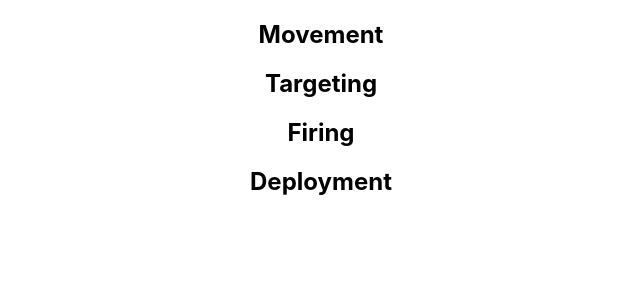
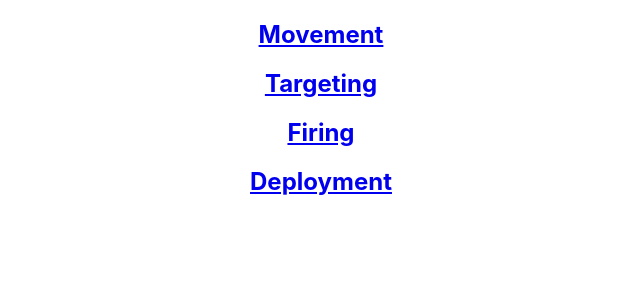
Before and after one commit to johnnycricket/alpha-strike-solo, a React (Create React App) app: page / in a window 1280 px wide. Shown: the top 300 px of the page, without its empty margins (319-959 px from the left). Built offline with nearby package versions, Linux system fonts and the light colour scheme.

Commit message:
putting headers into router links

```diff
--- a/src/routes/dashboard.tsx
+++ b/src/routes/dashboard.tsx
@@ -5,20 +5,24 @@ const Dashboard = () => {
     return (
         <div>
             <section>
-                <h1>Movement</h1>
-                <Link to='/movement'></Link>
+                <Link to='/movement'>
+                    <h1>Movement</h1>
+                </Link>
             </section>
             <section>
-                <h1>Targeting</h1>
-                <Link to='/targeting'></Link>
+                <Link to='/targeting'>
+                    <h1>Targeting</h1>
+                </Link>
             </section>
             <section>
-                <h1>Firing</h1>
-                <Link to='/firing'></Link>
+                <Link to='/firing'>
+                    <h1>Firing</h1>
+                </Link>
             </section>
             <section>
-                <h1>Deployment</h1>
-                <Link to='/deployment'></Link>
+                <Link to='/deployment'>
+                    <h1>Deployment</h1>
+                </Link>
             </section>
         </div>
     )
```
